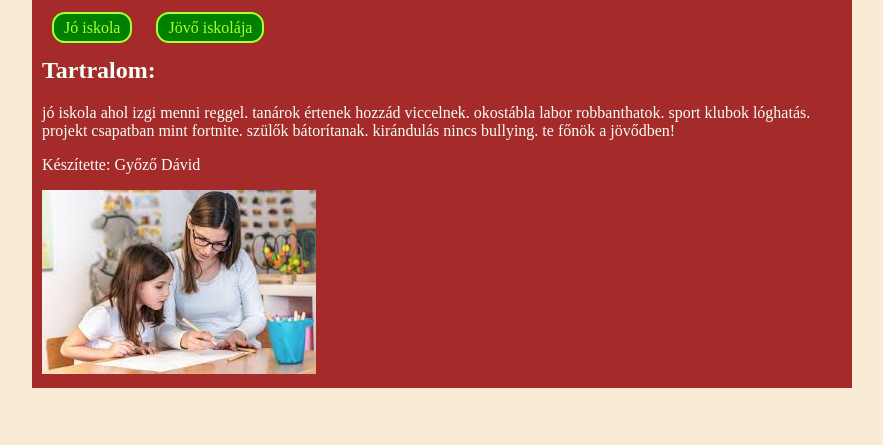
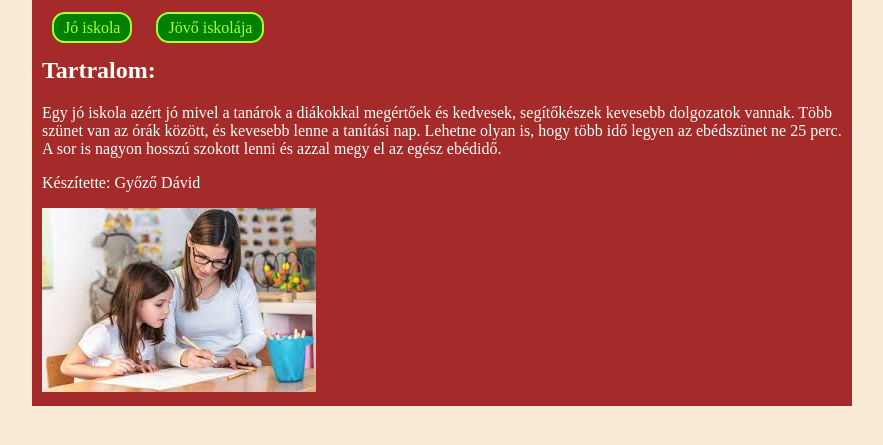
Before and after one commit to Gyozod/J-v--iskol-ja, a plain HTML site: page index.html in a window 1280 px wide. Shown: the part 79-524 px from the top of the page, without its empty margins (198-1081 px from the left). Drawn offline with Linux system fonts and the light colour scheme.

Commit message:
Revise school description in index.html
Updated content to provide a more detailed description of the school experience.

```diff
--- a/index.html
+++ b/index.html
@@ -17,11 +17,9 @@
         </div>
         <div id="tartalom">
             <h2>Tartralom:</h2>
-            <p>jó iskola ahol izgi menni reggel.
-                 tanárok értenek hozzád viccelnek.
-                 okostábla labor robbanthatok. sport klubok lóghatás.
-                projekt csapatban mint fortnite. szülők bátorítanak. kirándulás nincs bullying.
-                 te főnök a jövődben!</p>
+            <p>Egy jó iskola azért jó mivel a tanárok a diákokkal megértőek és kedvesek, segítőkészek kevesebb dolgozatok vannak.
+            Több szünet van az órák között, és kevesebb lenne a tanítási nap. Lehetne olyan is, hogy több idő legyen az ebédszünet ne 25 perc.
+            A sor is nagyon hosszú szokott lenni és azzal megy el az egész ebédidő.</p>
         </div>
         <div id="lablec">
             <p>Készítette: Győző Dávid</p>
```
